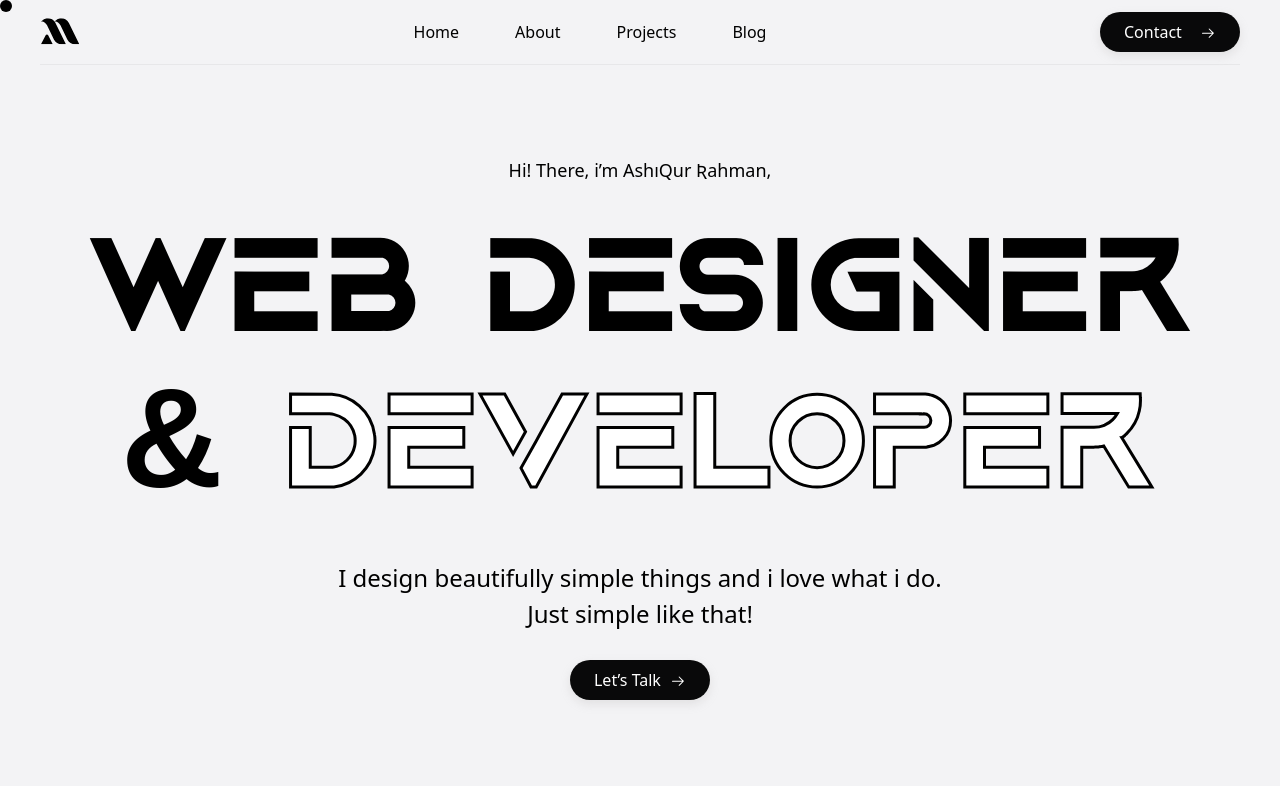
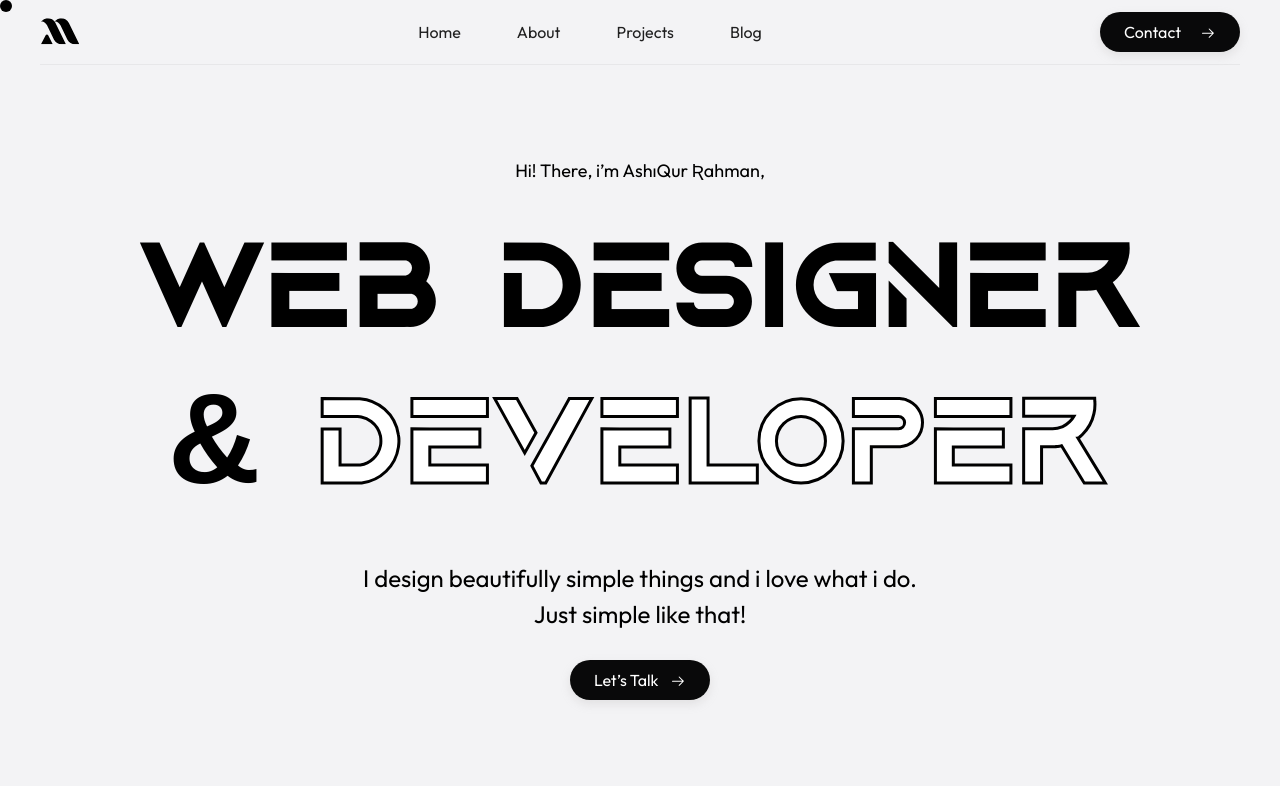
Before and after one commit to nextgen303/ashiqur-rahman, a React (Vite) app: page / in a window 1280 px wide. Shown: the top 786 px of the page. Built offline with nearby package versions, Linux system fonts and the light colour scheme.

Commit message:
font update

```diff
--- a/src/components/Hero.jsx
+++ b/src/components/Hero.jsx
@@ -14,8 +14,8 @@ const Hero = () => {
           <div className="main flex flex-col items-center justify-center gap-4 pt-20">
           <h4 className="text-[18px]">Hi! There, i’m AshıQur Ʀahman, </h4>
 
-          <h1 className="font-custom font-black text-[11vw] max-md:text-[7vw] leading-[180px]">Web Designer </h1>
-          <h1 className=" text-[11vw] leading-[100px] max-md:text-[7vw]  font-black font-custom"> & <span className=" text-stroke font-thin">Developer</span> </h1>
+          <h1 className="font-custom text-[10vw] max-md:text-[7vw] leading-[180px]">Web Designer </h1>
+          <h1 className=" text-[10vw] leading-[100px] max-md:text-[7vw]  font-black font-custom"> & <span className=" text-stroke font-thin">Developer</span> </h1>
 
           <p className="pt-12 pb-3 text-center text-[24px]">
           I design beautifully simple things and i love what i do. <br />
--- a/src/index.css
+++ b/src/index.css
@@ -1,3 +1,5 @@
+@import url('https://fonts.googleapis.com/css2?family=Outfit:wght@100..900&display=swap');
+
 @import "tailwindcss/base";
 @import "tailwindcss/components";
 @import "tailwindcss/utilities";
@@ -14,8 +16,9 @@ body {
   height: 100%;
   overflow-x: hidden;
   background: #F3F3F5;
-  color: #000;
+  color: #202020;
   scroll-behavior: smooth;
+  font-family: "Outfit", sans-serif;
 }
 
 ::-webkit-scrollbar {
```
